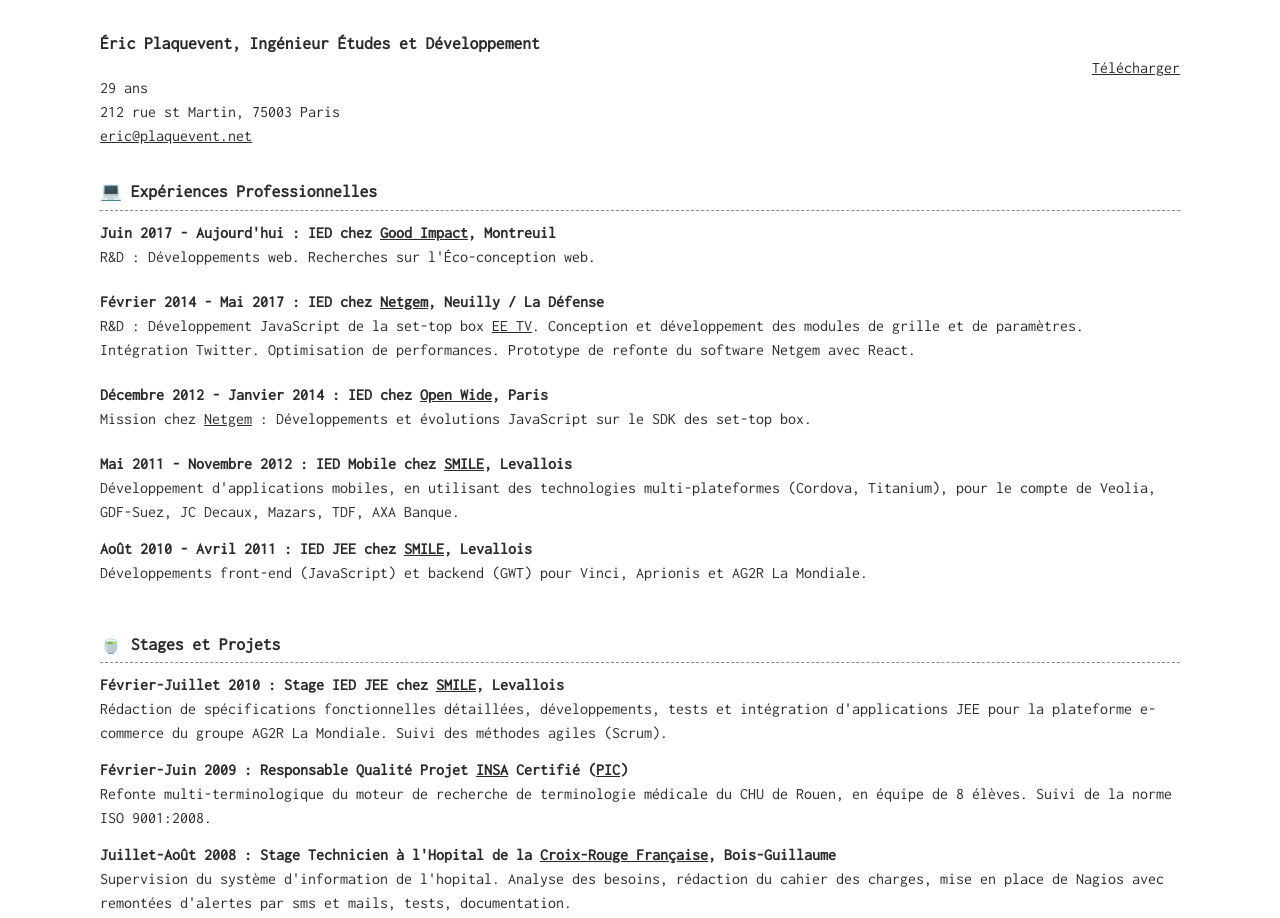
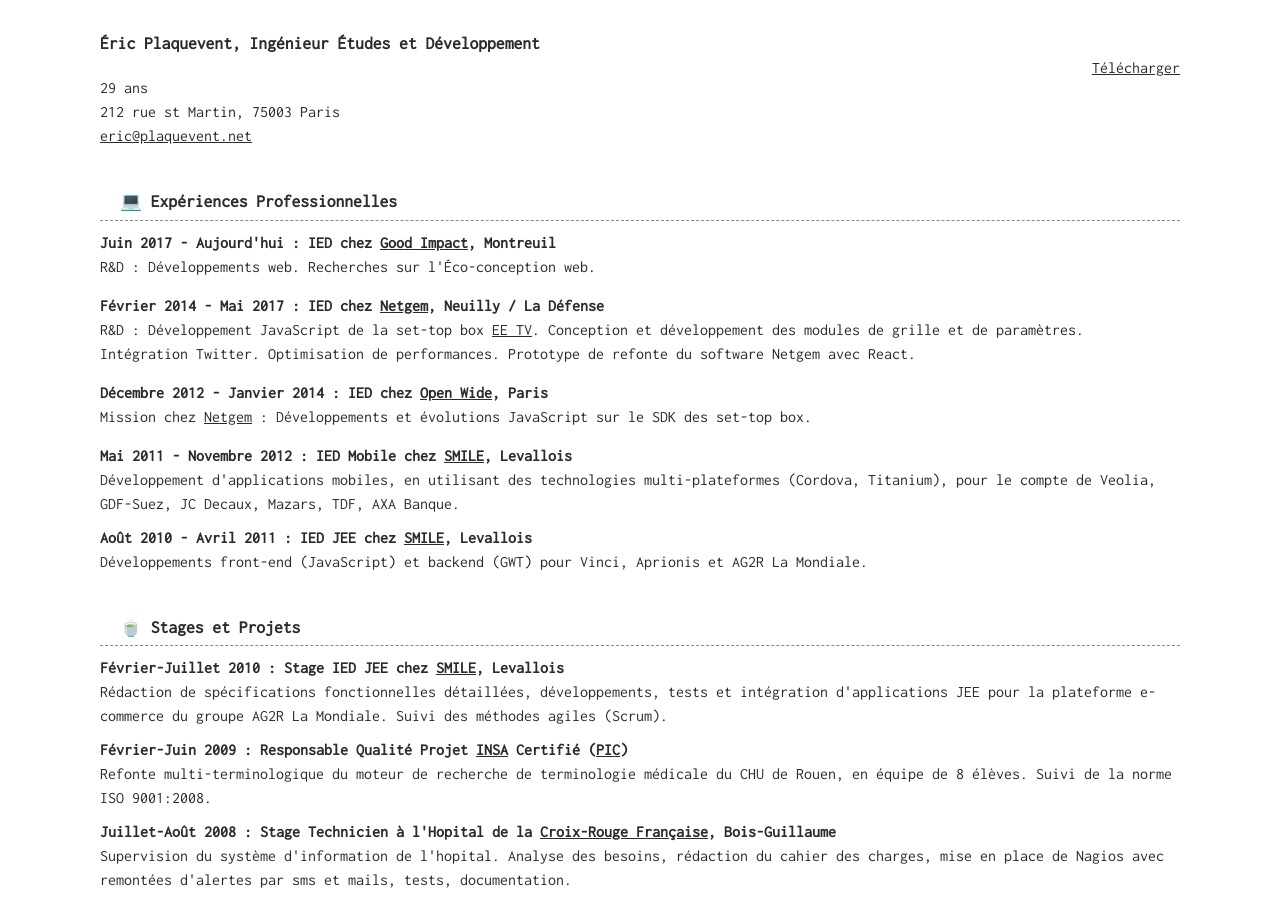
Before and after one commit to ericplaquevent/ericplaquevent.github.com, a plain HTML site: page index.html in a window 1280 px wide. Shown: the top 918 px of the page. Drawn offline with Linux system fonts and the light colour scheme.

Commit message:
light style update

```diff
--- a/css/style.css
+++ b/css/style.css
@@ -20,7 +20,7 @@ h1, h2, h3, h4, h5, h6 {
 }
 
 h2 {
-  padding: 5px 0;
+  padding: 5px 0 5px 20px;
   border-bottom: 1px dashed #888888;
   margin-bottom: 5px;
 }
@@ -41,8 +41,12 @@ section {
   padding-bottom: 25px;
 }
 
+section#info {
+  padding-bottom: 35px;
+}
+
 li {
-  padding-bottom: 0.5em;
+  padding-bottom: 5px;
 }
 
 
--- a/index.html
+++ b/index.html
@@ -22,7 +22,7 @@
     </nav>
   </header>
 
-  <section>
+  <section id="info">
     <div>
       <p>
         <span id="age"></span>
```
